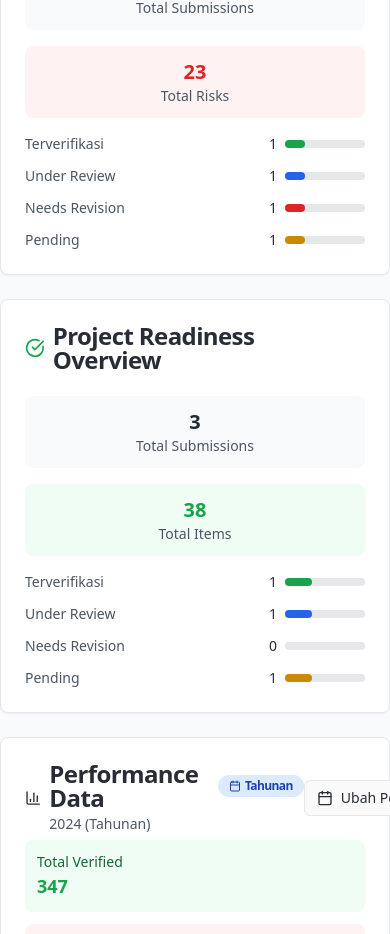
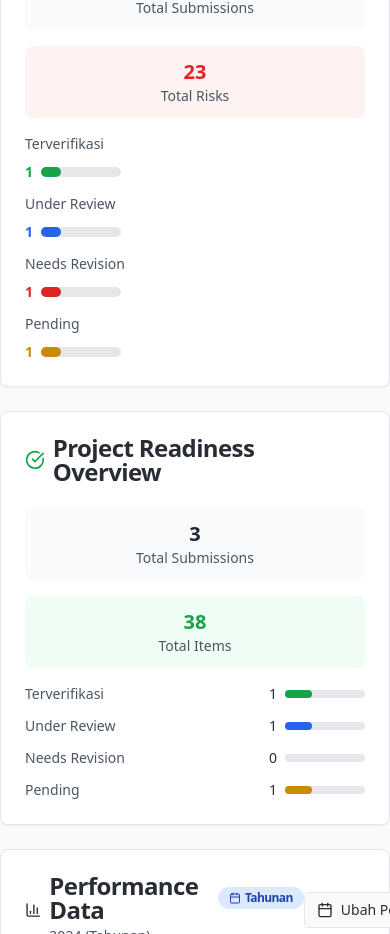
Before and after one commit to andikadwikid/React-RMC, a React (Vite) app: page /verifier-dashboard in a window 390 px wide. Shown: the part 880-1814 px from the top of the page. Built offline with nearby package versions, Linux system fonts and the light colour scheme.

Commit message:
Improve responsive design for progress bars in overview sections
cgen-7221b8f6e32d44c7b583513b282cd1e6

```diff
--- a/client/pages/VerifierDashboard.tsx
+++ b/client/pages/VerifierDashboard.tsx
@@ -513,15 +513,15 @@ export default function VerifierDashboard() {
             </div>
 
             <div className="space-y-3">
-              <div className="flex justify-between items-center">
-                <span className="text-sm text-gray-600">Terverifikasi</span>
+              <div className="flex flex-col sm:flex-row sm:justify-between sm:items-center gap-2">
+                <span className="text-sm text-gray-600 font-medium">Terverifikasi</span>
                 <div className="flex items-center gap-2">
-                  <span className="text-sm font-medium">
+                  <span className="text-sm font-semibold text-green-600">
                     {verificationStats.riskCapture.verified}
                   </span>
-                  <div className="w-20 bg-gray-200 rounded-full h-2">
+                  <div className="w-20 lg:w-24 bg-gray-200 rounded-full h-2.5">
                     <div
-                      className="bg-green-600 h-2 rounded-full"
+                      className="bg-green-600 h-2.5 rounded-full transition-all duration-300"
                       style={{
                         width: `${verificationStats.riskCapture.total > 0 ? (verificationStats.riskCapture.verified / verificationStats.riskCapture.total) * 100 : 0}%`,
                       }}
@@ -530,15 +530,15 @@ export default function VerifierDashboard() {
                 </div>
               </div>
 
-              <div className="flex justify-between items-center">
-                <span className="text-sm text-gray-600">Under Review</span>
+              <div className="flex flex-col sm:flex-row sm:justify-between sm:items-center gap-2">
+                <span className="text-sm text-gray-600 font-medium">Under Review</span>
                 <div className="flex items-center gap-2">
-                  <span className="text-sm font-medium">
+                  <span className="text-sm font-semibold text-blue-600">
                     {verificationStats.riskCapture.underReview}
                   </span>
-                  <div className="w-20 bg-gray-200 rounded-full h-2">
+                  <div className="w-20 lg:w-24 bg-gray-200 rounded-full h-2.5">
                     <div
-                      className="bg-blue-600 h-2 rounded-full"
+                      className="bg-blue-600 h-2.5 rounded-full transition-all duration-300"
                       style={{
                         width: `${verificationStats.riskCapture.total > 0 ? (verificationStats.riskCapture.underReview / verificationStats.riskCapture.total) * 100 : 0}%`,
                       }}
@@ -547,15 +547,15 @@ export default function VerifierDashboard() {
                 </div>
               </div>
 
-              <div className="flex justify-between items-center">
-                <span className="text-sm text-gray-600">Needs Revision</span>
+              <div className="flex flex-col sm:flex-row sm:justify-between sm:items-center gap-2">
+                <span className="text-sm text-gray-600 font-medium">Needs Revision</span>
                 <div className="flex items-center gap-2">
-                  <span className="text-sm font-medium">
+                  <span className="text-sm font-semibold text-red-600">
                     {verificationStats.riskCapture.needsRevision}
                   </span>
-                  <div className="w-20 bg-gray-200 rounded-full h-2">
+                  <div className="w-20 lg:w-24 bg-gray-200 rounded-full h-2.5">
                     <div
-                      className="bg-red-600 h-2 rounded-full"
+                      className="bg-red-600 h-2.5 rounded-full transition-all duration-300"
                       style={{
                         width: `${verificationStats.riskCapture.total > 0 ? (verificationStats.riskCapture.needsRevision / verificationStats.riskCapture.total) * 100 : 0}%`,
                       }}
@@ -564,15 +564,15 @@ export default function VerifierDashboard() {
                 </div>
               </div>
 
-              <div className="flex justify-between items-center">
-                <span className="text-sm text-gray-600">Pending</span>
+              <div className="flex flex-col sm:flex-row sm:justify-between sm:items-center gap-2">
+                <span className="text-sm text-gray-600 font-medium">Pending</span>
                 <div className="flex items-center gap-2">
-                  <span className="text-sm font-medium">
+                  <span className="text-sm font-semibold text-yellow-600">
                     {verificationStats.riskCapture.pending}
                   </span>
-                  <div className="w-20 bg-gray-200 rounded-full h-2">
+                  <div className="w-20 lg:w-24 bg-gray-200 rounded-full h-2.5">
                     <div
-                      className="bg-yellow-600 h-2 rounded-full"
+                      className="bg-yellow-600 h-2.5 rounded-full transition-all duration-300"
                       style={{
                         width: `${verificationStats.riskCapture.total > 0 ? (verificationStats.riskCapture.pending / verificationStats.riskCapture.total) * 100 : 0}%`,
                       }}
```
